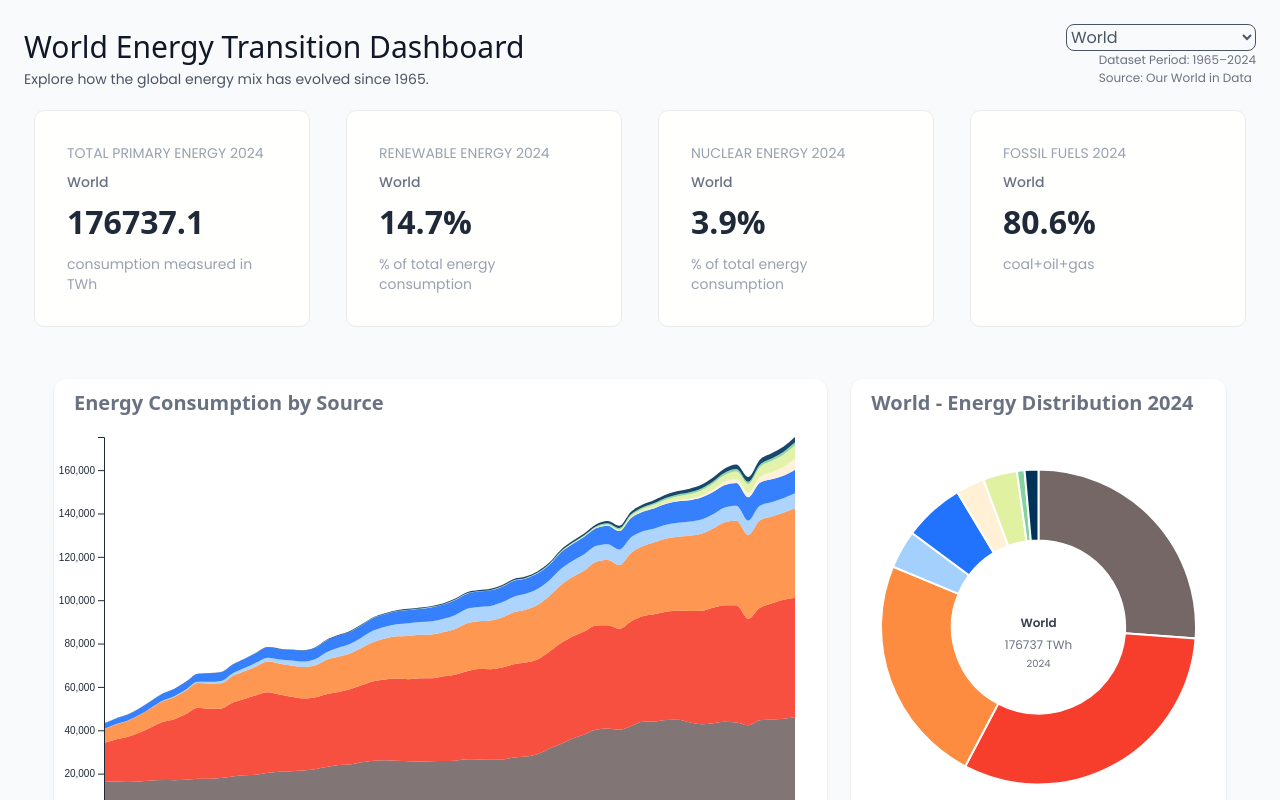
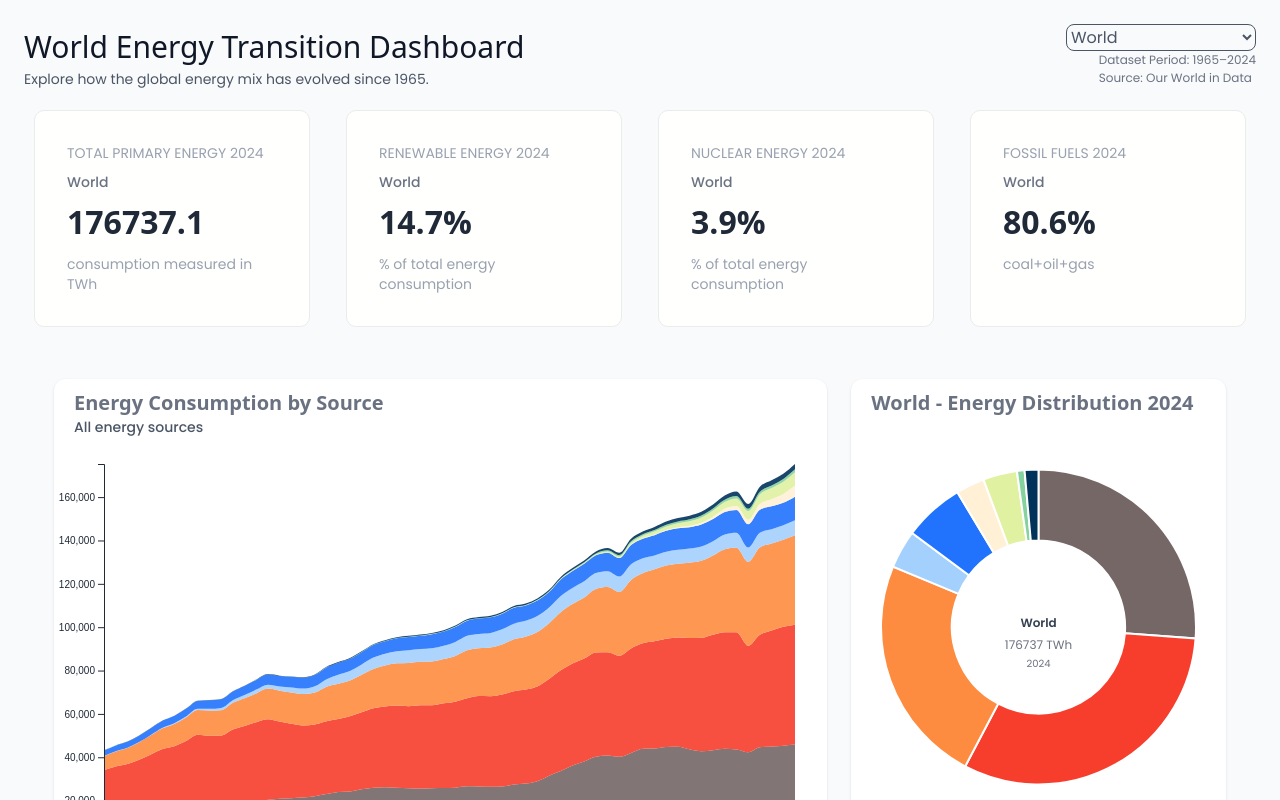
Before and after one commit to webpagearshi/energy-dashboard, a React (Vite) app: page / in a window 1280 px wide. Shown: the top 800 px of the page. Built offline with nearby package versions, Linux system fonts and the light colour scheme.

Commit message:
add text on hover

```diff
--- a/src/components/charts/ResponsiveStackedAreaChart.jsx
+++ b/src/components/charts/ResponsiveStackedAreaChart.jsx
@@ -19,6 +19,7 @@ export default function ResponsiveStackedAreaChart({ data }) {
   const chartRef = useRef();
   const dimensions = useDimensions(chartRef);
   const [activeCategory, setActiveCategory] = useState(null); // State to track the active category for highlighting
+  const activeItem = legendItems.find((item) => item.key === activeCategory);
 
   return (
     <div ref={chartRef} className="w-full bg-white rounded-xl shadow">
@@ -28,11 +29,15 @@ export default function ResponsiveStackedAreaChart({ data }) {
           paddingLeft: "20px",
           paddingTop: "10px",
           paddingBottom: "0px",
+          minHeight: "65px", // Ensure space for title and legend
         }}
       >
         <h2 className="text-xl font-semibold text-gray-500">
           Energy Consumption by Source
         </h2>
+        <p className="text-sm font-medium text-gray-600">
+          {activeItem ? activeItem.label : "All energy sources"}
+        </p>
       </div>
       {/* Chart */}
       <div className="px-6">
```
